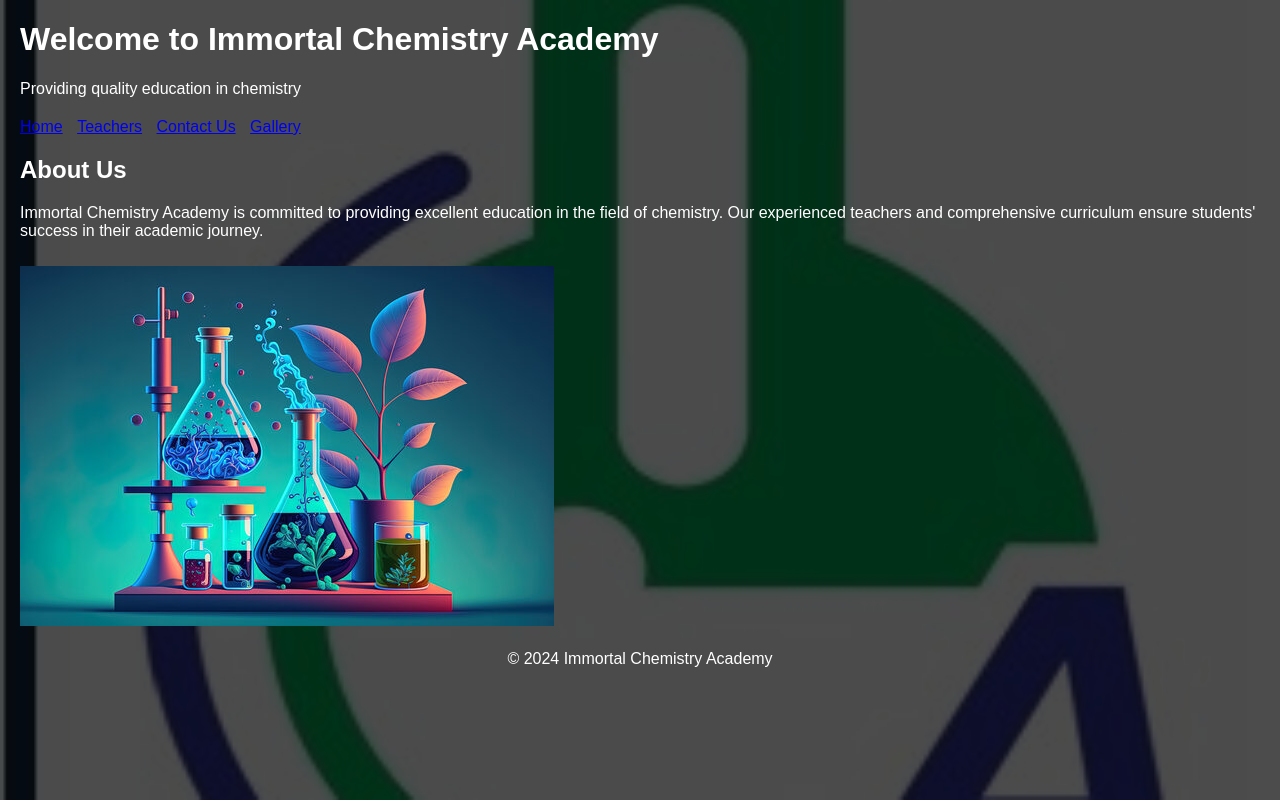
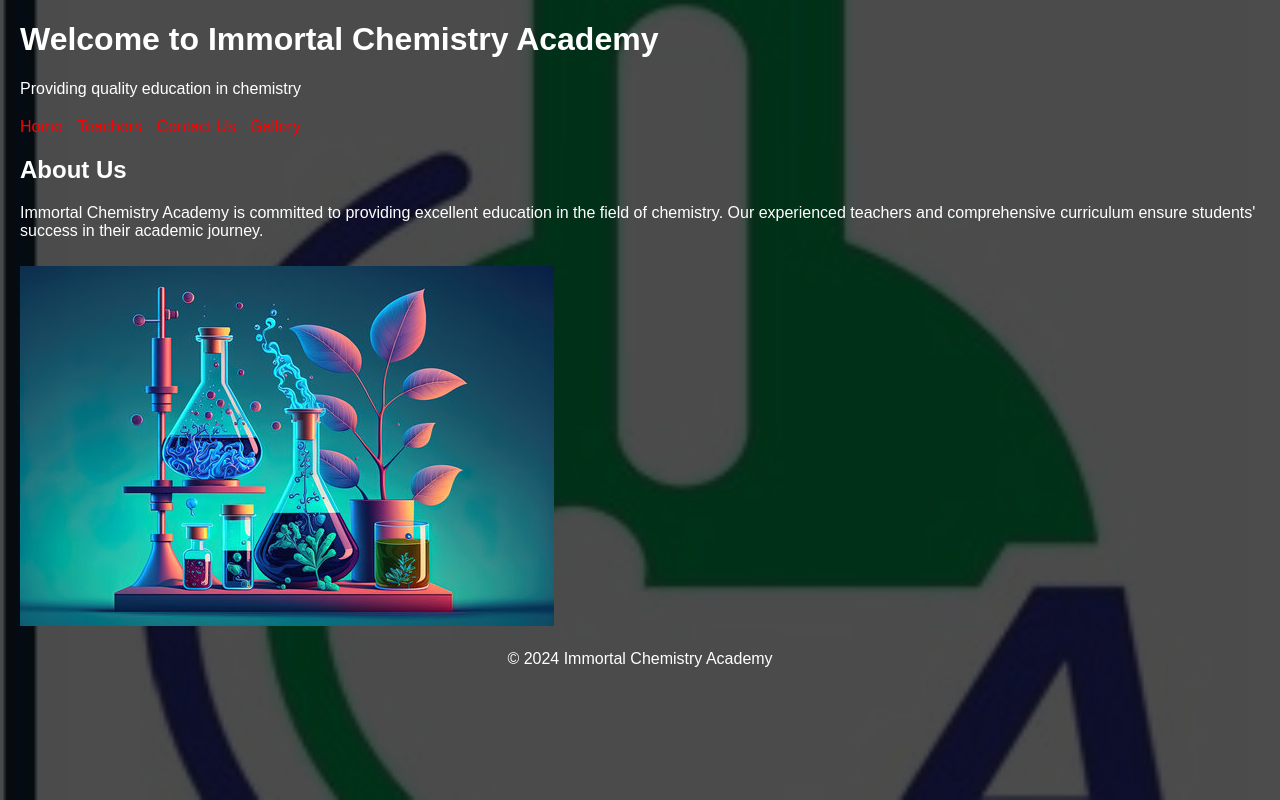
Before and after one commit to anshuls987/Demo1, a plain HTML site: page index.html in a window 1280 px wide. Drawn offline with Linux system fonts and the light colour scheme.

Commit message:
Update styles.css

```diff
--- a/styles.css
+++ b/styles.css
@@ -12,13 +12,11 @@ header, nav, main, footer {
 }
 
 nav ul {
-    color: red;
     list-style-type: none;
     padding: 0;
 }
 
 nav li {
-    color: red;
     display: inline;
     margin-right: 10px;
 }
@@ -26,6 +24,10 @@ img {
     max-width: 100%;
     height: auto;
     margin-top: 10px; /* Adjust margin as needed */
+}
+nav a {
+    color: red;
+    text-decoration: none;
 }
 
 footer {
```
